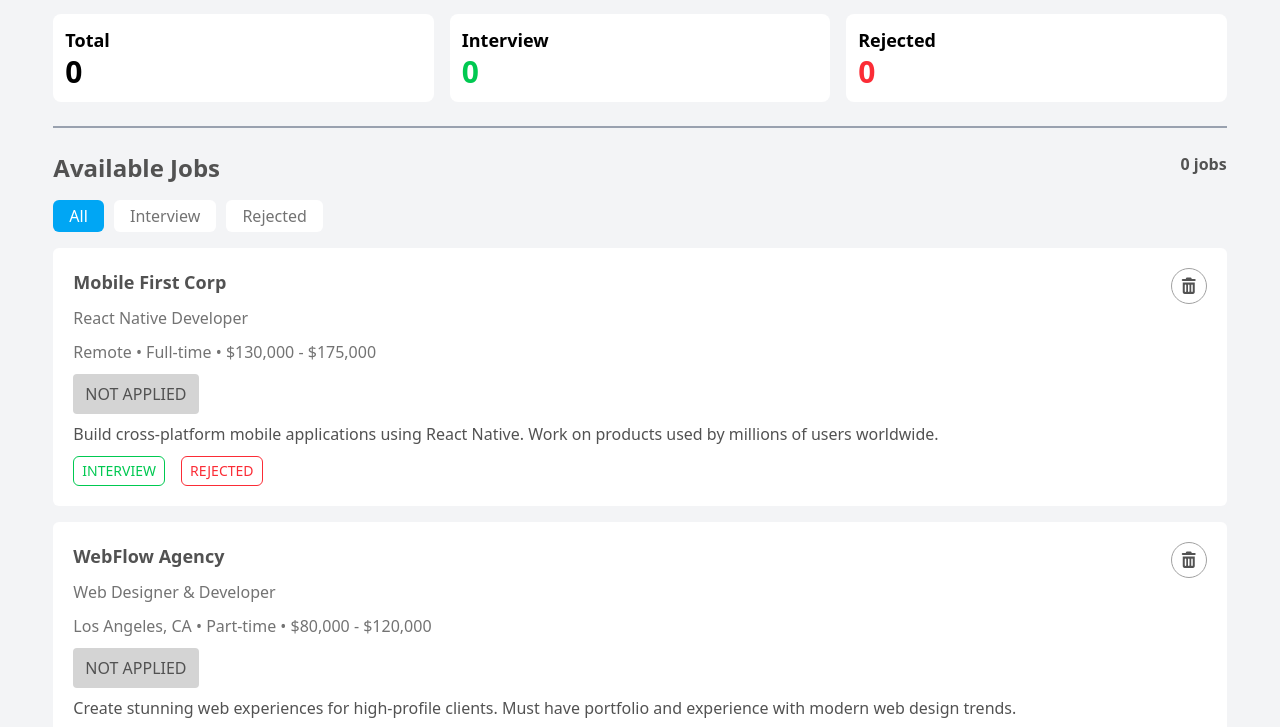
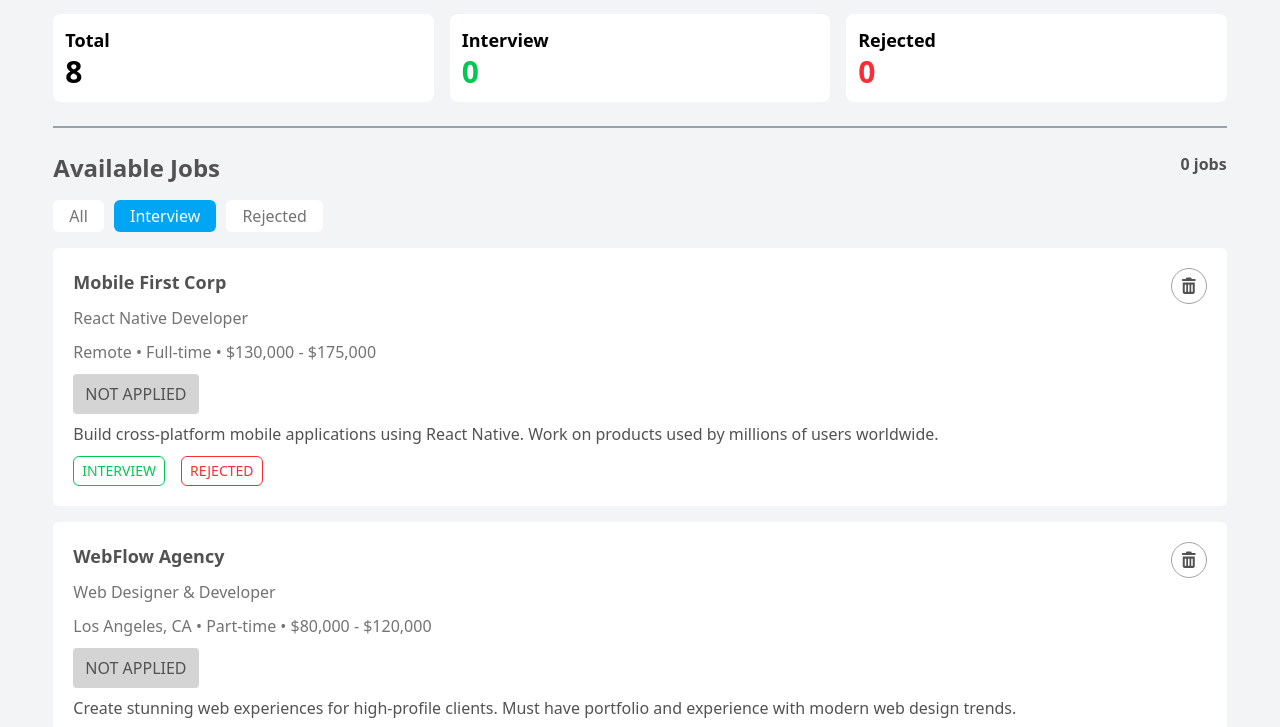
Before and after one commit to karimul-New-172/Job-tracker-Assignment, a plain HTML site: page index.html in a window 1280 px wide. Both pictures are taken after a click on the button "Interview". Shown: the part 46-773 px from the top of the page. Drawn offline with nearby package versions, Linux system fonts and the light colour scheme.

Commit message:
togglink style added in buttons

```diff
--- a/index.html
+++ b/index.html
@@ -25,15 +25,15 @@
         <section class="grid grid-cols-3 gap-4 mt-5">
             <div class="bg-white p-3 rounded-lg">
                 <p class="font-semibold text-lg">Total</p>
-                <p id="total" class="font-bold text-3xl">0</p>
+                <p id="all-count" class="font-bold text-3xl">0</p>
             </div>
             <div class="bg-white p-3 rounded-lg">
                 <p class="font-semibold text-lg">Interview</p>
-                <p id="interview" class="font-bold text-green-500 text-3xl">0</p>
+                <p id="interview-count" class="font-bold text-green-500 text-3xl">0</p>
             </div>
             <div class="bg-white p-3 rounded-lg">
                 <p class="font-semibold text-lg">Rejected</p>
-                <p id="rejected" class="font-bold text-red-500 text-3xl">0</p>
+                <p id="rejected-count" class="font-bold text-red-500 text-3xl">0</p>
             </div>
         </section>
     </header>
@@ -41,23 +41,23 @@
     <hr class="w-11/12 mx-auto border border-gray-400 my-6">
 
     <!-- main part -->
-    <main class="w-11/12 mx-auto">
+    <main class="w-11/12 mx-auto pb-8">
         <div class="flex justify-between">
             <h2 class="text-neutral-600 text-2xl font-semibold">Available Jobs</h2>
-            <p class="text-neutral-600 font-semibold">0 jobs</p>
+            <p class="text-neutral-600 font-semibold"><span id="current-status">0</span> jobs</p>
         </div>
 
         <!-- toggle btn -->
         <div class="toggle-btn text-neutral-500 mt-4 space-x-1.5">
-            <button id="all-list-btn" class="bg-sky-500 text-white px-4 py-1 rounded-md">All</button>
-            <button id="interview-list-btn" class="bg-white px-4 py-1 rounded-md">Interview</button>
-            <button id="rejected-list-btn" class="bg-white px-4 py-1 rounded-md">Rejected</button>
+            <button onclick="toggleStyle('btn-all')" id="btn-all" class="btn bg-sky-500 text-white px-4 py-1 rounded-md">All</button>
+            <button onclick="toggleStyle('btn-interview')" id="btn-interview" class="btn bg-white px-4 py-1 rounded-md">Interview</button>
+            <button onclick="toggleStyle('btn-rejected')" id="btn-rejected" class="btn bg-white px-4 py-1 rounded-md">Rejected</button>
         </div>
 
         <!-- filter section -->
         <section id="filter-card" class="bg-white rounded-lg">
             <div class="text-center mt-3 py-10 hidden">
-                <img class="mx-auto" src="/asset/jobs.png" alt="">
+                <img class="mx-auto" src="./asset/jobs.png" alt="">
                 <h3 class="text-lg text-neutral-600 font-semibold">No jobs available</h3>
                 <p class="text-neutral-500">Check back soon for new job opportunities</p>
             </div>
@@ -244,7 +244,7 @@
     </main>
 
 
-    <script src="/js/script.js"></script>
+    <script src="./js/script.js"></script>
 </body>
 
 </html>
--- a/js/script.js
+++ b/js/script.js
@@ -0,0 +1,34 @@
+const interviewList = [];
+const rejectedList = [];
+// for count
+const allCount = document.getElementById('all-count');
+const interviewCount = document.getElementById('interview-count');
+const rejectedCount = document.getElementById('rejected-count');
+
+const allCardSection = document.getElementById('all-cards');
+
+function calculateCount() {
+    allCount.innerText = allCardSection.children.length;
+    interviewCount.innerText = interviewList.length;
+    rejectedCount.innerText = rejectedList.length;
+}
+calculateCount();
+
+// for toggle btn
+const allBtn = document.getElementById('btn-all');
+const interviewBtn = document.getElementById('btn-interview');
+const rejectedBtn = document.getElementById('btn-rejected');
+
+function toggleStyle(id){
+    const toggleBtns = document.querySelectorAll('.btn');
+    for(const btn of toggleBtns){
+        btn.classList.remove('bg-sky-500', 'text-white');
+        btn.classList.add('bg-white', 'text-neutral-500');
+    }
+    const activeBtn = document.getElementById(id);
+    activeBtn.classList.remove('bg-white', 'text-neutral-500');
+    activeBtn.classList.add('bg-sky-500', 'text-white');
+}
+
+const mainContainer = document.querySelector('main');
+console.log(mainContainer);
```
